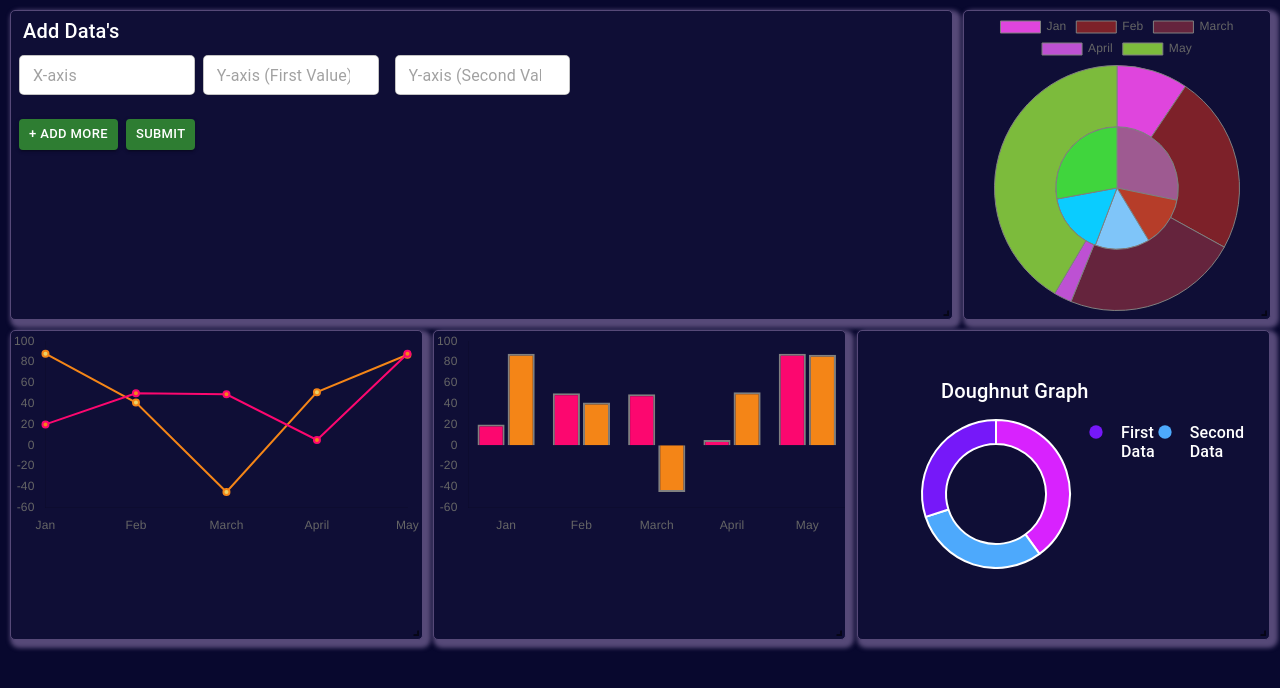
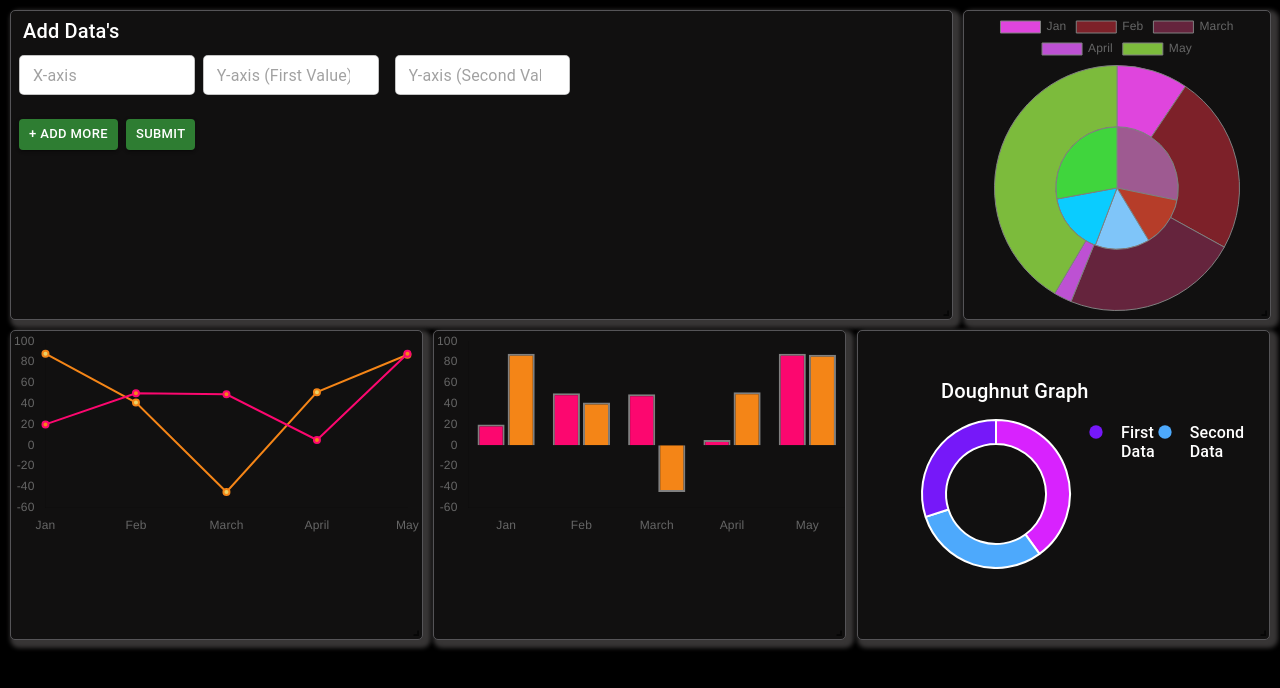
Before and after one commit to Raveen-deep/React-graph, a React (Create React App) app: page / in a window 1280 px wide. Shown: the top 688 px of the page. Built offline with nearby package versions, Linux system fonts and the light colour scheme.

Commit message:
add black color

```diff
--- a/src/App.css
+++ b/src/App.css
@@ -5,7 +5,7 @@
     font-size: 1em;
 }
 .layout{
-  background: #08082E;
+  background: black;
   min-height: 100vh;
   width: 100%;
 }
@@ -15,10 +15,10 @@
     border-radius: 5px;
 }
 .chart-div{
-    background-color: #0F0E36;
+    background-color: #111010;
     border-radius: 5px;
-    border: 1px solid #564978;
-    box-shadow: 4px 4px 4px 4px #564978;
+    border: 1px solid #555457;
+    box-shadow: 4px 4px 4px 4px #373535;
 }
 .doughnut-title{
     margin-left: 35px;
```
